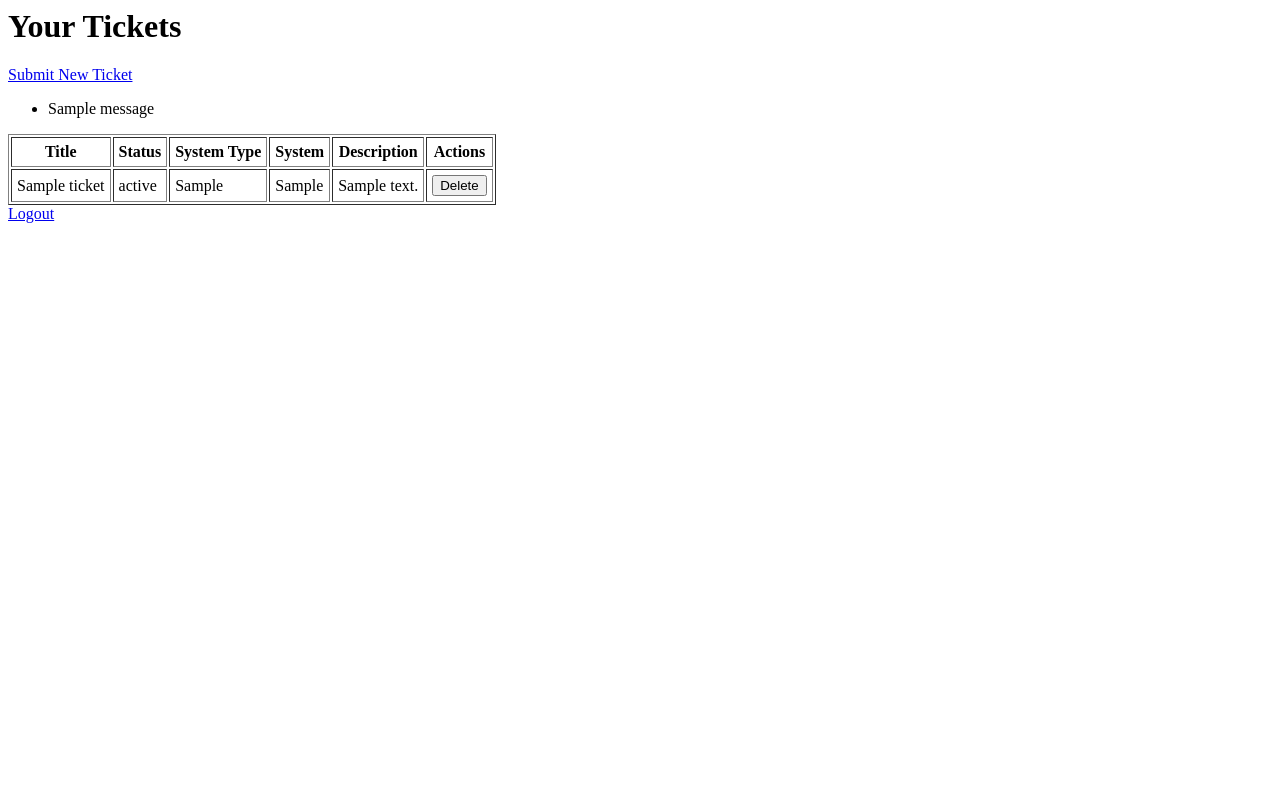
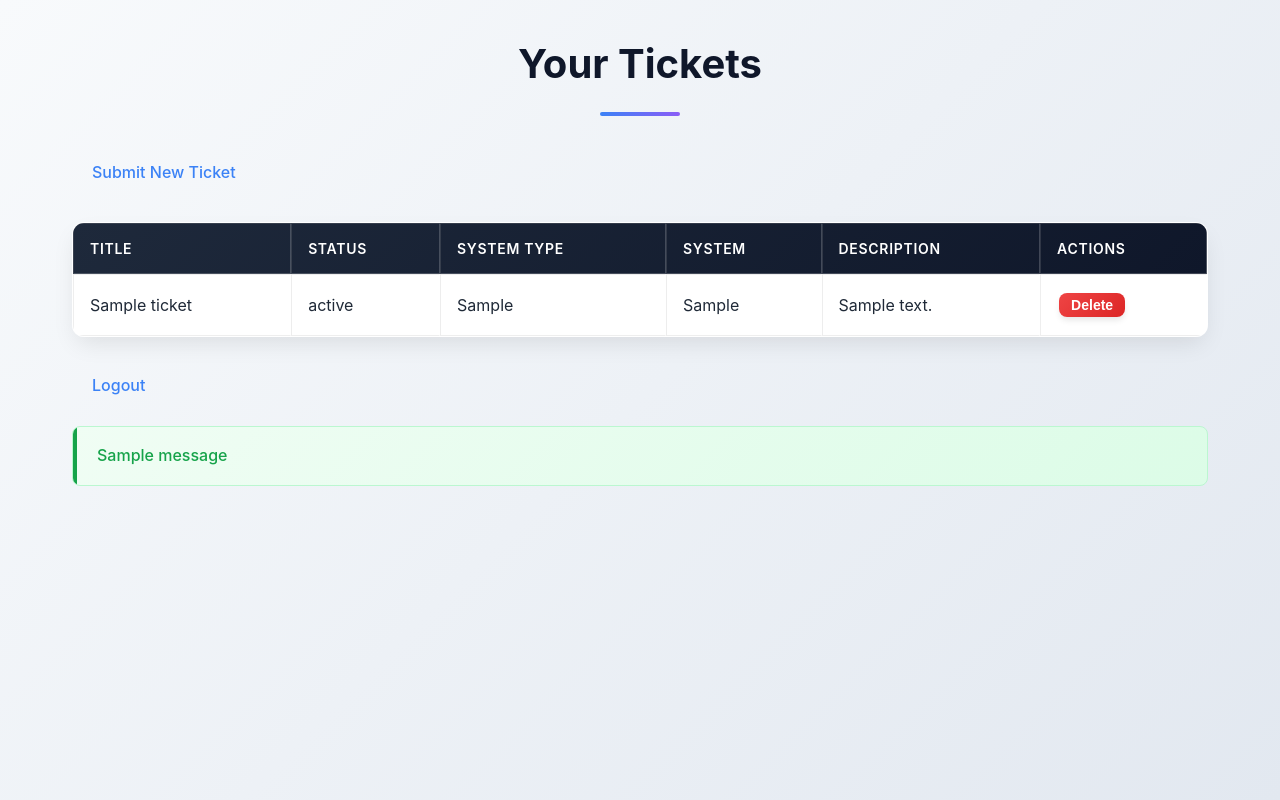
Before and after one commit to QAmaxime/help-desk, a Flask app: page /user in a window 1280 px wide. Run offline with Flask 3, Linux system fonts and the light colour scheme; a user stored in the database is signed in; tables that the repository leaves empty hold one stand-in row (values such as "Sample post"); one stand-in notice (Sample message) is shown.

Commit message:
awesome styling that took me far too long

```diff
--- /dev/null
+++ b/app/static/styles.css
@@ -0,0 +1,458 @@
+/* Reset and base styles */
+* {
+    margin: 0;
+    padding: 0;
+    box-sizing: border-box;
+}
+
+body {
+    font-family: 'Inter', 'Segoe UI', Tahoma, Geneva, Verdana, sans-serif;
+    line-height: 1.6;
+    color: #1f2937;
+    background: linear-gradient(135deg, #f8fafc 0%, #e2e8f0 100%);
+    min-height: 100vh;
+}
+
+/* Container and layout */
+.container {
+    max-width: 1200px;
+    margin: 0 auto;
+    padding: 2rem;
+}
+
+/* Header styles */
+h1 {
+    font-size: 2.5rem;
+    font-weight: 700;
+    color: #0f172a;
+    margin-bottom: 2rem;
+    text-align: center;
+    position: relative;
+}
+
+h1::after {
+    content: '';
+    display: block;
+    width: 80px;
+    height: 4px;
+    background: linear-gradient(90deg, #3b82f6, #8b5cf6);
+    margin: 1rem auto;
+    border-radius: 2px;
+}
+
+h2 {
+    font-size: 1.8rem;
+    font-weight: 600;
+    color: #1e293b;
+    margin: 2rem 0 1.5rem 0;
+    padding-bottom: 0.5rem;
+    border-bottom: 2px solid #e2e8f0;
+}
+
+/* Navigation and links */
+a {
+    color: #3b82f6;
+    text-decoration: none;
+    font-weight: 500;
+    transition: all 0.3s ease;
+    padding: 0.5rem 1rem;
+    border-radius: 6px;
+    display: inline-block;
+    margin: 0.25rem;
+}
+
+a:hover {
+    color: #1d4ed8;
+    background-color: #eff6ff;
+    transform: translateY(-1px);
+}
+
+/* Navigation bar */
+.nav-bar {
+    background: rgba(255, 255, 255, 0.95);
+    backdrop-filter: blur(10px);
+    border: 1px solid rgba(255, 255, 255, 0.2);
+    border-radius: 12px;
+    padding: 1rem;
+    margin-bottom: 2rem;
+    box-shadow: 0 4px 6px -1px rgba(0, 0, 0, 0.1);
+    display: flex;
+    justify-content: space-between;
+    align-items: center;
+    flex-wrap: wrap;
+}
+
+.nav-links {
+    display: flex;
+    gap: 0.5rem;
+    flex-wrap: wrap;
+}
+
+/* Forms */
+form {
+    background: rgba(255, 255, 255, 0.95);
+    backdrop-filter: blur(10px);
+    border: 1px solid rgba(255, 255, 255, 0.2);
+    border-radius: 12px;
+    padding: 2rem;
+    margin: 1rem 0;
+    box-shadow: 0 10px 25px -5px rgba(0, 0, 0, 0.1);
+    max-width: 500px;
+    margin-left: auto;
+    margin-right: auto;
+}
+
+/* Inline forms in tables (for buttons) */
+form[style*="display:inline"] {
+    background: none;
+    backdrop-filter: none;
+    border: none;
+    border-radius: 0;
+    padding: 0;
+    margin: 0;
+    box-shadow: none;
+    max-width: none;
+}
+
+label {
+    display: block;
+    margin-bottom: 0.5rem;
+    font-weight: 600;
+    color: #374151;
+}
+
+input[type="text"],
+input[type="password"],
+select,
+textarea {
+    width: 100%;
+    padding: 0.75rem 1rem;
+    border: 2px solid #e2e8f0;
+    border-radius: 8px;
+    font-size: 1rem;
+    margin-bottom: 1rem;
+    transition: all 0.3s ease;
+    background: #ffffff;
+}
+
+input[type="text"]:focus,
+input[type="password"]:focus,
+select:focus,
+textarea:focus {
+    outline: none;
+    border-color: #3b82f6;
+    box-shadow: 0 0 0 3px rgba(59, 130, 246, 0.1);
+    transform: translateY(-1px);
+}
+
+textarea {
+    resize: vertical;
+    min-height: 100px;
+}
+
+/* Checkbox styling */
+input[type="checkbox"] {
+    width: auto;
+    margin-right: 0.5rem;
+    transform: scale(1.2);
+    accent-color: #3b82f6;
+}
+
+/* Buttons */
+button,
+input[type="submit"] {
+    background: linear-gradient(135deg, #3b82f6 0%, #1d4ed8 100%);
+    color: white;
+    border: none;
+    padding: 0.75rem 1.5rem;
+    border-radius: 8px;
+    font-size: 1rem;
+    font-weight: 600;
+    cursor: pointer;
+    transition: all 0.3s ease;
+    box-shadow: 0 4px 6px -1px rgba(0, 0, 0, 0.1);
+    margin: 0.25rem;
+}
+
+button:hover,
+input[type="submit"]:hover {
+    transform: translateY(-2px);
+    box-shadow: 0 10px 25px -5px rgba(0, 0, 0, 0.25);
+}
+
+button:active,
+input[type="submit"]:active {
+    transform: translateY(0);
+}
+
+/* Button variants */
+.btn-success {
+    background: linear-gradient(135deg, #10b981 0%, #059669 100%);
+}
+
+.btn-warning {
+    background: linear-gradient(135deg, #f59e0b 0%, #d97706 100%);
+}
+
+.btn-danger {
+    background: linear-gradient(135deg, #ef4444 0%, #dc2626 100%);
+}
+
+.btn-sm {
+    padding: 0.25rem 0.75rem;
+    font-size: 0.875rem;
+    margin: 0.125rem;
+}
+
+/* Tables */
+table {
+    width: 100%;
+    background: rgba(255, 255, 255, 0.98);
+    border: 1px solid rgba(255, 255, 255, 0.2);
+    border-radius: 12px;
+    overflow: hidden;
+    box-shadow: 0 10px 25px -5px rgba(0, 0, 0, 0.1);
+    margin: 1.5rem 0;
+    border-collapse: separate;
+    border-spacing: 0;
+}
+
+thead {
+    background: linear-gradient(135deg, #1e293b 0%, #0f172a 100%);
+}
+
+thead th {
+    color: white;
+    padding: 1rem;
+    font-weight: 600;
+    text-align: left;
+    font-size: 0.875rem;
+    text-transform: uppercase;
+    letter-spacing: 0.05em;
+}
+
+tbody tr {
+    transition: all 0.3s ease;
+    border-bottom: 1px solid #f1f5f9;
+}
+
+tbody tr:hover {
+    background-color: #f8fafc;
+    transform: scale(1.01);
+}
+
+tbody tr:last-child {
+    border-bottom: none;
+}
+
+td {
+    padding: 1rem;
+    vertical-align: middle;
+}
+
+/* Table form elements */
+table select,
+table input {
+    margin-bottom: 0;
+    font-size: 0.875rem;
+    padding: 0.5rem;
+}
+
+table button {
+    font-size: 0.875rem;
+    padding: 0.5rem 1rem;
+    margin: 0;
+}
+
+/* Flash messages */
+ul {
+    list-style: none;
+    margin: 1rem 0;
+}
+
+li {
+    padding: 1rem 1.5rem;
+    margin: 0.5rem 0;
+    border-radius: 8px;
+    font-weight: 500;
+    position: relative;
+    overflow: hidden;
+}
+
+li::before {
+    content: '';
+    position: absolute;
+    top: 0;
+    left: 0;
+    height: 100%;
+    width: 4px;
+    background: currentColor;
+}
+
+/* Flash message types */
+.error {
+    background: linear-gradient(135deg, #fef2f2 0%, #fee2e2 100%);
+    color: #dc2626;
+    border: 1px solid #fecaca;
+}
+
+.success {
+    background: linear-gradient(135deg, #f0fdf4 0%, #dcfce7 100%);
+    color: #16a34a;
+    border: 1px solid #bbf7d0;
+}
+
+.info {
+    background: linear-gradient(135deg, #eff6ff 0%, #dbeafe 100%);
+    color: #2563eb;
+    border: 1px solid #bfdbfe;
+}
+
+.warning {
+    background: linear-gradient(135deg, #fffbeb 0%, #fef3c7 100%);
+    color: #d97706;
+    border: 1px solid #fed7aa;
+}
+
+/* Status indicators */
+select[name="status"] option {
+    padding: 0.5rem;
+}
+
+select[name="status"] option[value="Open"] {
+    background-color: #fef2f2;
+    color: #dc2626;
+}
+
+select[name="status"] option[value="In Progress"] {
+    background-color: #fffbeb;
+    color: #d97706;
+}
+
+select[name="status"] option[value="Closed"] {
+    background-color: #f0fdf4;
+    color: #16a34a;
+}
+
+/* Responsive design */
+@media (max-width: 768px) {
+    .container {
+        padding: 1rem;
+    }
+
+    h1 {
+        font-size: 2rem;
+    }
+
+    .nav-bar {
+        flex-direction: column;
+        gap: 1rem;
+    }
+
+    table {
+        font-size: 0.875rem;
+    }
+
+    td, th {
+        padding: 0.5rem;
+    }
+
+    form {
+        padding: 1.5rem;
+    }
+}
+
+@media (max-width: 480px) {
+    table {
+        display: block;
+        overflow-x: auto;
+        white-space: nowrap;
+    }
+
+    .nav-links {
+        flex-direction: column;
+        width: 100%;
+    }
+
+    .nav-links a {
+        text-align: center;
+        width: 100%;
+    }
+}
+
+/* Animation keyframes */
+@keyframes fadeIn {
+    from {
+        opacity: 0;
+        transform: translateY(10px);
+    }
+    to {
+        opacity: 1;
+        transform: translateY(0);
+    }
+}
+
+/* Apply fade-in animation */
+.container > * {
+    animation: fadeIn 0.6s ease-out;
+}
+
+/* Focus indicators for accessibility */
+button:focus,
+input:focus,
+select:focus,
+textarea:focus,
+a:focus {
+    outline: 2px solid #3b82f6;
+    outline-offset: 2px;
+}
+
+/* Home page login/register buttons */
+#home-login-btn,
+#home-register-btn {
+    display: block;
+    width: 300px;
+    max-width: 90%;
+    margin: 1.5rem auto;
+    padding: 1.5rem 2rem;
+    font-size: 1.25rem;
+    font-weight: 700;
+    text-align: center;
+    text-transform: uppercase;
+    letter-spacing: 0.05em;
+    border-radius: 12px;
+    box-shadow: 0 10px 30px -5px rgba(0, 0, 0, 0.2);
+    transition: all 0.4s ease;
+    color: #fffbeb;
+}
+
+#home-login-btn:hover,
+#home-register-btn:hover {
+    transform: translateY(-3px);
+    box-shadow: 0 20px 40px -10px rgba(0, 0, 0, 0.3);
+}
+
+#home-login-btn {
+    background: linear-gradient(135deg, #3b82f6 0%, #1d4ed8 100%);
+}
+
+#home-register-btn {
+    background: linear-gradient(135deg, #10b981 0%, #059669 100%);
+}
+
+/* Utility classes */
+.text-center {
+    text-align: center;
+}
+
+.mt-2 {
+    margin-top: 1rem;
+}
+
+.mb-2 {
+    margin-bottom: 1rem;
+}
+
+.p-2 {
+    padding: 1rem;
+}
--- a/app/templates/user_home.html
+++ b/app/templates/user_home.html
@@ -1,16 +1,14 @@
+<head>
+    <link rel="stylesheet" href="{{ url_for('static', filename='styles.css') }}">
+</head>
+
+<body>
+
+<div class="container">
+
 <h1>Your Tickets</h1>
 
 <a href="{{ url_for('main.submit_ticket') }}">Submit New Ticket</a>
-
-{% with messages = get_flashed_messages(with_categories=True) %}
-    {% if messages %}
-        <ul>
-            {% for category, message in messages %}
-                <li class="{{ category }}">{{ message }}</li>
-            {% endfor %}
-        </ul>
-    {% endif %}
-{% endwith %}
 
 <table border="1" cellpadding="5">
     <thead>
@@ -31,8 +29,8 @@
             <td>{{ ticket.system_type }}</td>
             <td>{{ ticket.system }}</td>
             <td>{{ ticket.description }}</td>
-            <td><form action="{{ url_for('main.delete_ticket', ticket_id=ticket.id) }}" method="POST" style="display:inline;">
-                <input type="submit" value="Delete" onclick="return confirm('Are you sure you want to delete this ticket?');">
+            <td><form method="post" action="{{ url_for('main.delete_ticket', ticket_id=ticket.id) }}" style="display:inline;" onsubmit="return confirm('Are you sure you want to delete `{{ ticket.title }}`?');">
+                <button class="btn btn-sm btn-danger">Delete</button>
             </form></td>
         </tr>
         {% endfor %}
@@ -40,3 +38,16 @@
 </table>
 
 <a href="{{ url_for('auth.logout') }}">Logout</a>
+
+{% with messages = get_flashed_messages(with_categories=True) %}
+    {% if messages %}
+        <ul>
+            {% for category, message in messages %}
+                <li class="{{ category }}">{{ message }}</li>
+            {% endfor %}
+        </ul>
+    {% endif %}
+{% endwith %}
+
+</div>
+</body>
```
Also changed, not shown: app/templates/admin_home.html (+15 -1 lines), app/templates/index.html (+13 -2 lines), app/templates/login.html (+12 -0 lines), app/templates/manage_users.html (+11 -0 lines), app/templates/register.html (+11 -0 lines), app/templates/submit_ticket.html (+11 -0 lines), instance/help-desk.db.
